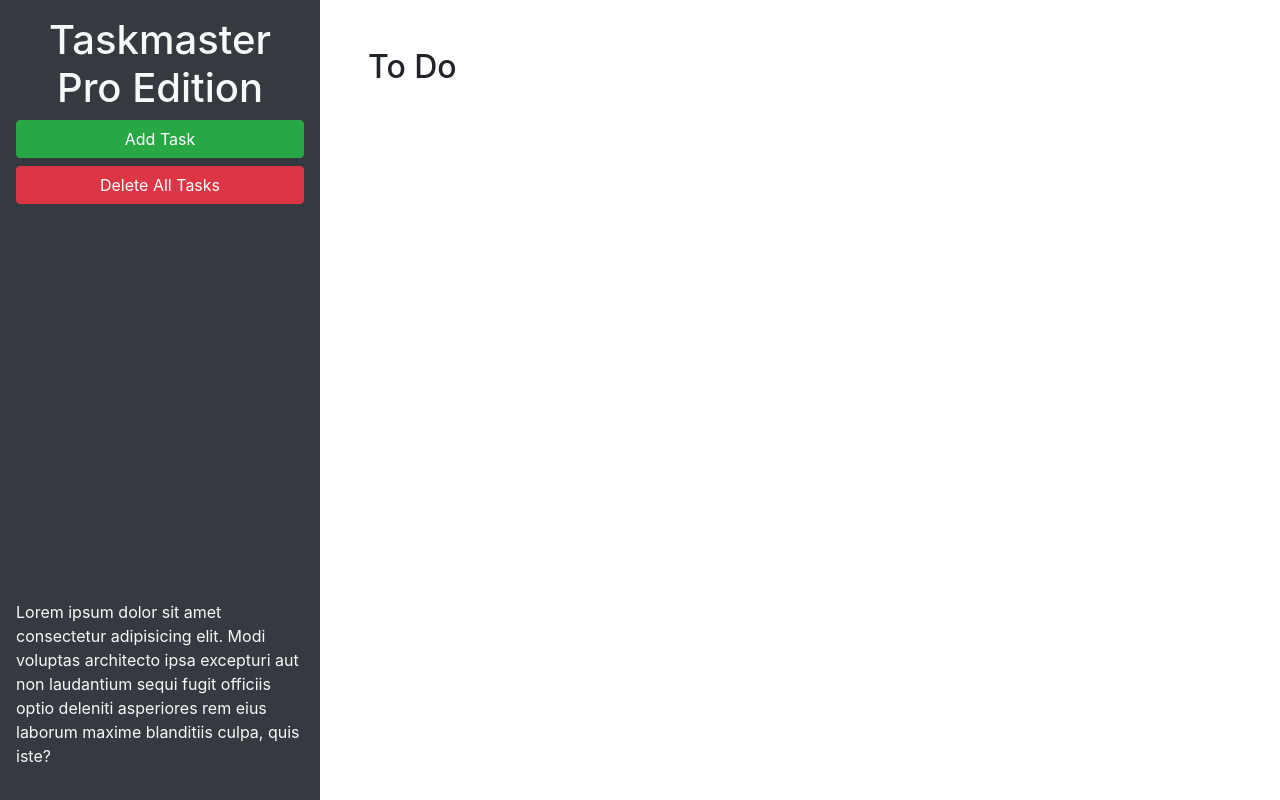
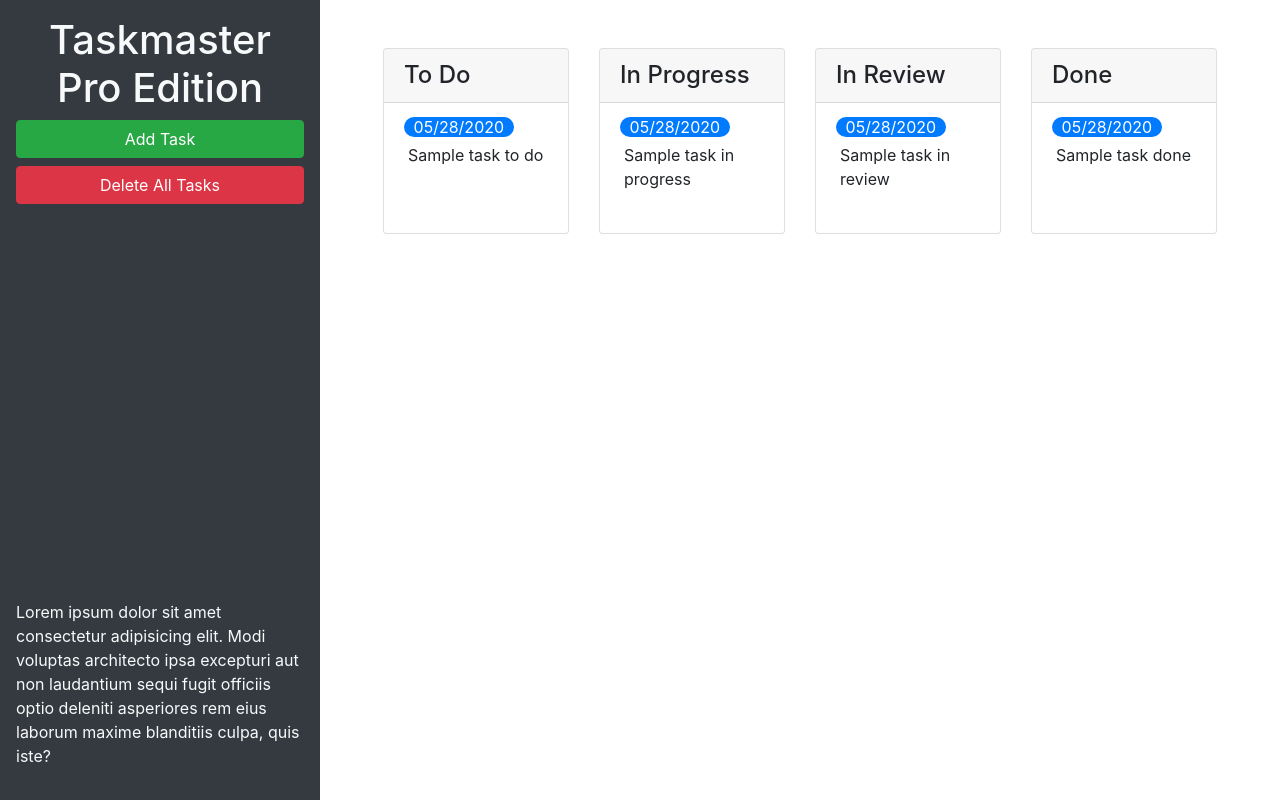
Before and after one commit to jessicap5159/taskmaster-pro, a plain HTML site: page index.html in a window 1280 px wide. Drawn offline with nearby package versions, Linux system fonts and the light colour scheme.

Commit message:
added bootstrap components

```diff
--- a/index.html
+++ b/index.html
@@ -24,10 +24,62 @@
       </p>
     </header>
     <main class="col-12 col-lg-9">
-      <div class="m-5">
-        <h2>To Do</h2>
-        <ul id="list-toDo" class="list-group"> </ul>
-      </div>
+      <div class="m-5 row justify-content-around">
+        <!-- todo start -->
+
+        <div class="col-12 col-md-6 col-xl-3 mb-3">
+          <div class="card">
+            <h4 class="card-header">To Do</h4>
+            <ul id="list-toDo" class="list-group list-group-flush">
+              <li class="list-group-item">
+                <span class="badget badge-primary badge-pill">05/28/2020</span>
+                <p class="m-1">Sample task to do</p>
+              </li>
+            </ul>
+          </div>
+        </div>
+        <!-- todo end -->
+        <!-- in progress start -->
+        <div class="col-12 col-md-6 col-xl-3 mb-3">
+          <div class="card">
+            <h4 class="card-header">In Progress</h4>
+            <ul id="list-inProgress" class="list-group list-group-flush">
+              <li class="list-group-item">
+                <span class="badget badge-primary badge-pill">05/28/2020</span>
+                <p class="m-1">Sample task in progress</p>
+              </li>
+            </ul>
+          </div>
+        </div>
+        <!-- in progress end -->
+        <!-- in review start -->
+        <div class="col-12 col-md-6 col-xl-3 mb-3">
+          <div class="card">
+            <h4 class="card-header">In Review</h4>
+            <ul id="list-inReview" class="list-group list-group-flush">
+              <li class="list-group-item">
+                <span class="badget badge-primary badge-pill">05/28/2020</span>
+                <p class="m-1">Sample task in review</p>
+              </li>
+            </ul>
+          </div>
+        </div>
+        <!-- in review end -->
+        <!-- done start -->
+        <div class="col-12 col-md-6 col-xl-3 mb-3">
+          <div class="card">
+            <h4 class="card-header">Done</h4>
+            <ul id="list-done" class="list-group list-group-flush">
+              <li class="list-group-item">
+                <span class="badget badge-primary badge-pill">05/28/2020</span>
+                <p class="m-1">Sample task done</p>
+              </li>
+            </ul>
+          </div>
+        </div>
+        <!-- done end -->
+
+
     </main>
   </div>
 
@@ -46,11 +98,11 @@
           <form>
             <div class="form-group">
               <label for="modalTaskDescription">Task description</label>
-              <textarea id="modalTaskDescription" rows="3"></textarea>
+              <textarea id="modalTaskDescription" rows="3" class="form-control"></textarea>
             </div>
             <div class="form-group">
               <label for="modalDueDate">Due date</label>
-              <input type="text" id="modalDueDate" placeholder="mm/dd/yyyy" autocomplete="off" />
+              <input type="text" class="form-control" id="modalDueDate" placeholder="mm/dd/yyyy" autocomplete="off" />
             </div>
           </form>
         </div>
```
